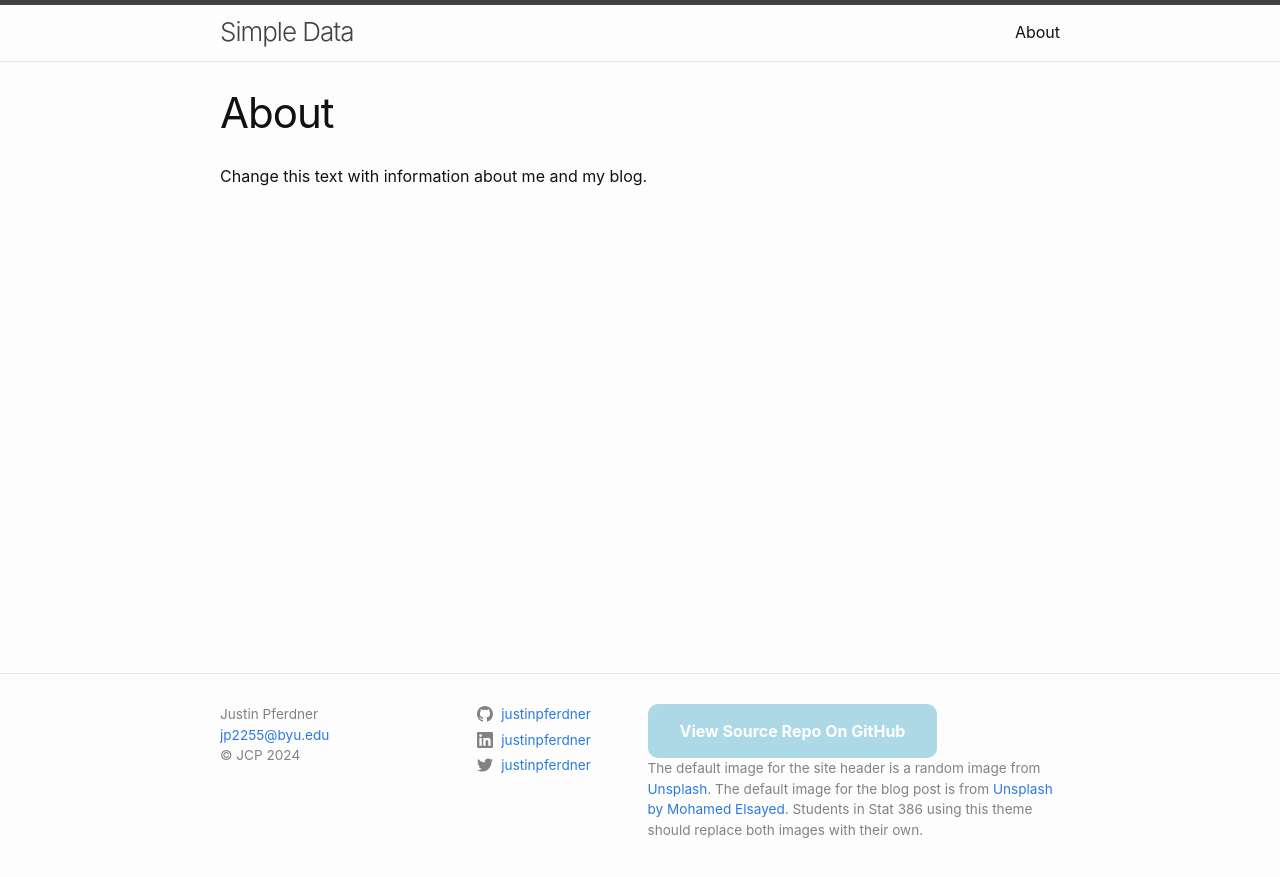
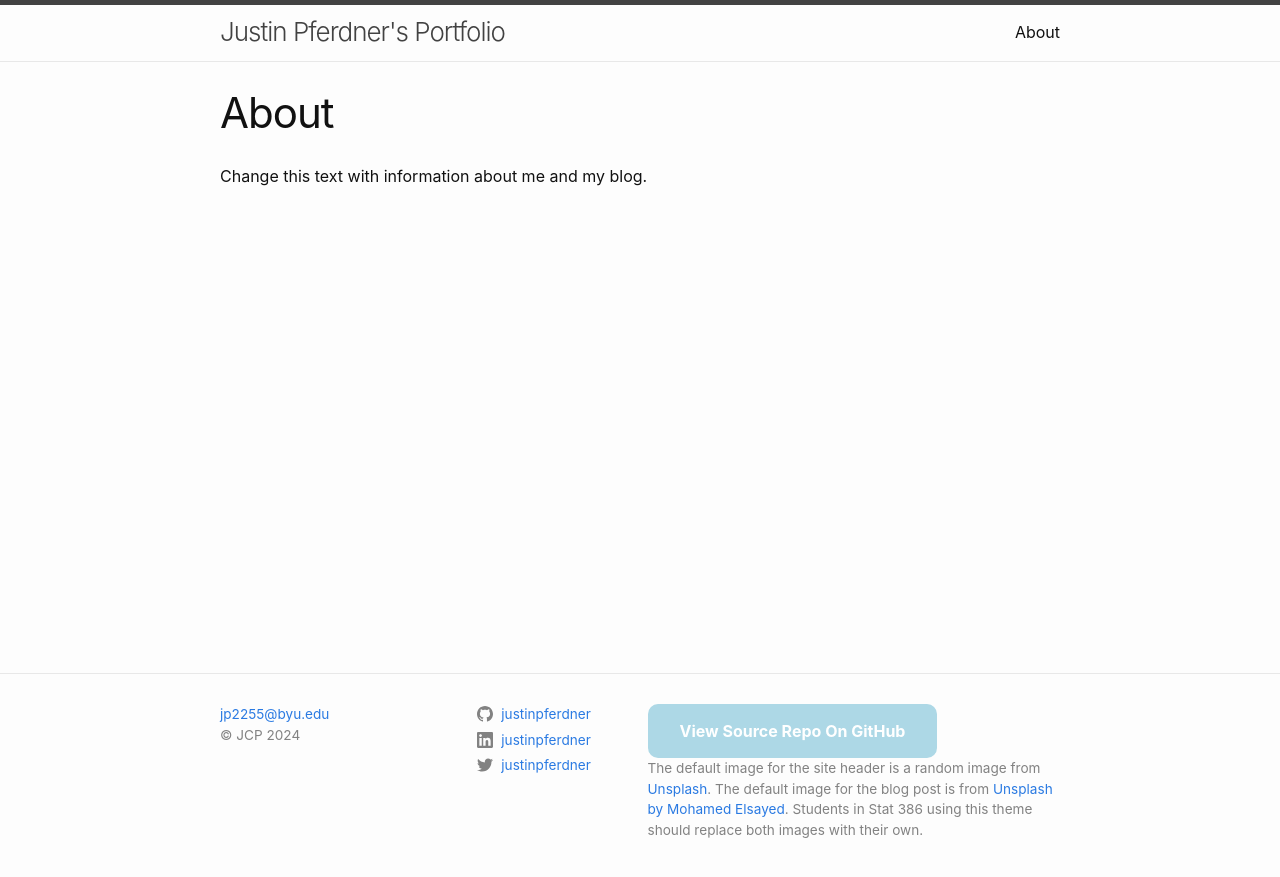
Before and after one commit to justinpferdner/justinpferdner.github.io, a Jekyll site: the page built from about.markdown, in a window 1280 px wide. Shown: the top 877 px of the page. Built offline with Jekyll 4.4.1, drawn with Linux system fonts in a browser that asks for light colours.

Commit message:
edit config

```diff
--- a/_config.yml
+++ b/_config.yml
@@ -18,13 +18,13 @@
 # You can create any custom variable you would like, and they will be accessible
 # in the templates via {{ site.myvariable }}.
 
-title: Simple Data
+title: Justin Pferdner's Portfolio
 email: "jp2255@byu.edu"
-description: "Projects, posts, and topics to make Data Science simpler"
+description: "Projects, posts, and topics from Data Science Process (STAT 386)"
 baseurl: # "/justinpferdner.github.io" # the name of the repository
 url: "https://justinpferdner.github.io" #  change this to "https://<your-github-username>.github.io"
 image: "/background.png"
-author: Justin Pferdner
+author: ""
 copyright: JCP # Your initials or what you want the copyright to be.  Leave empty for no copyright
 footer_description: 'The default image for the site header is a random image from
         <a href="https://source.unsplash.com/random" target="_blank"> Unsplash</a>.
```
